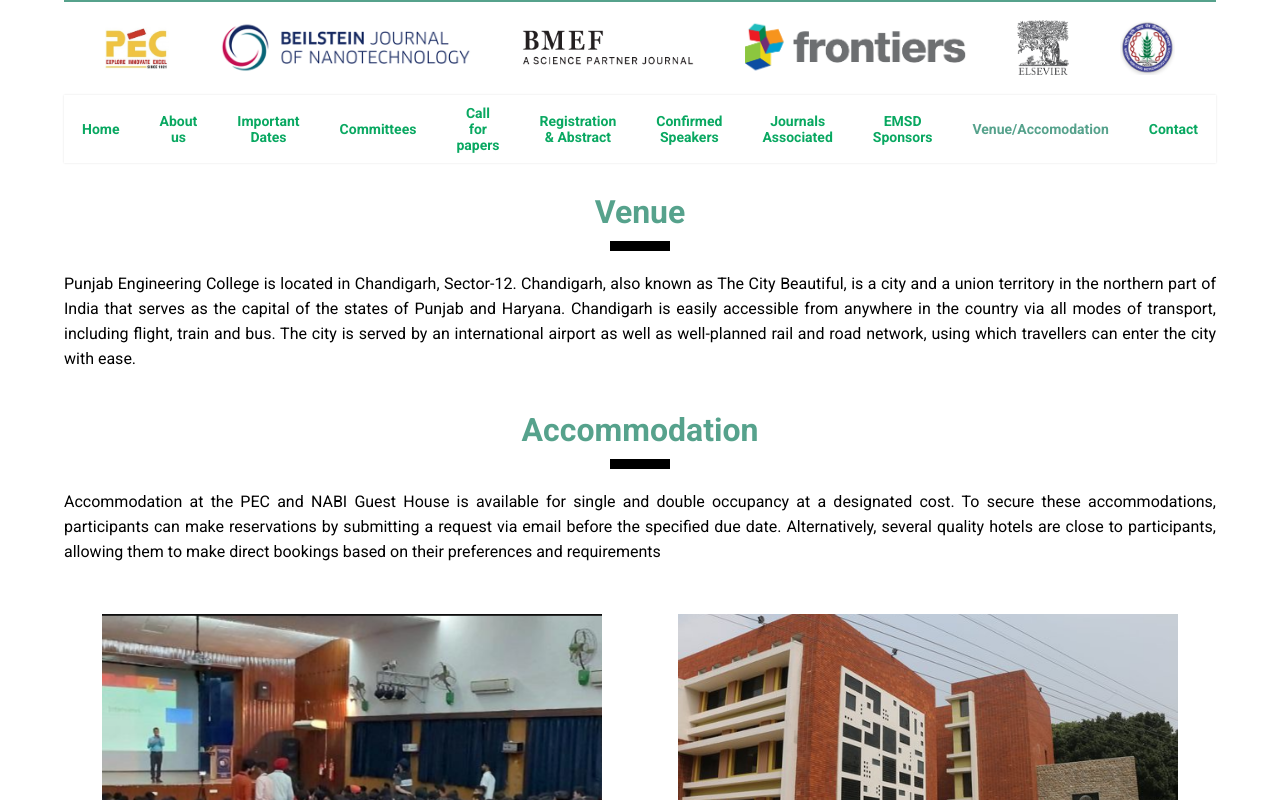
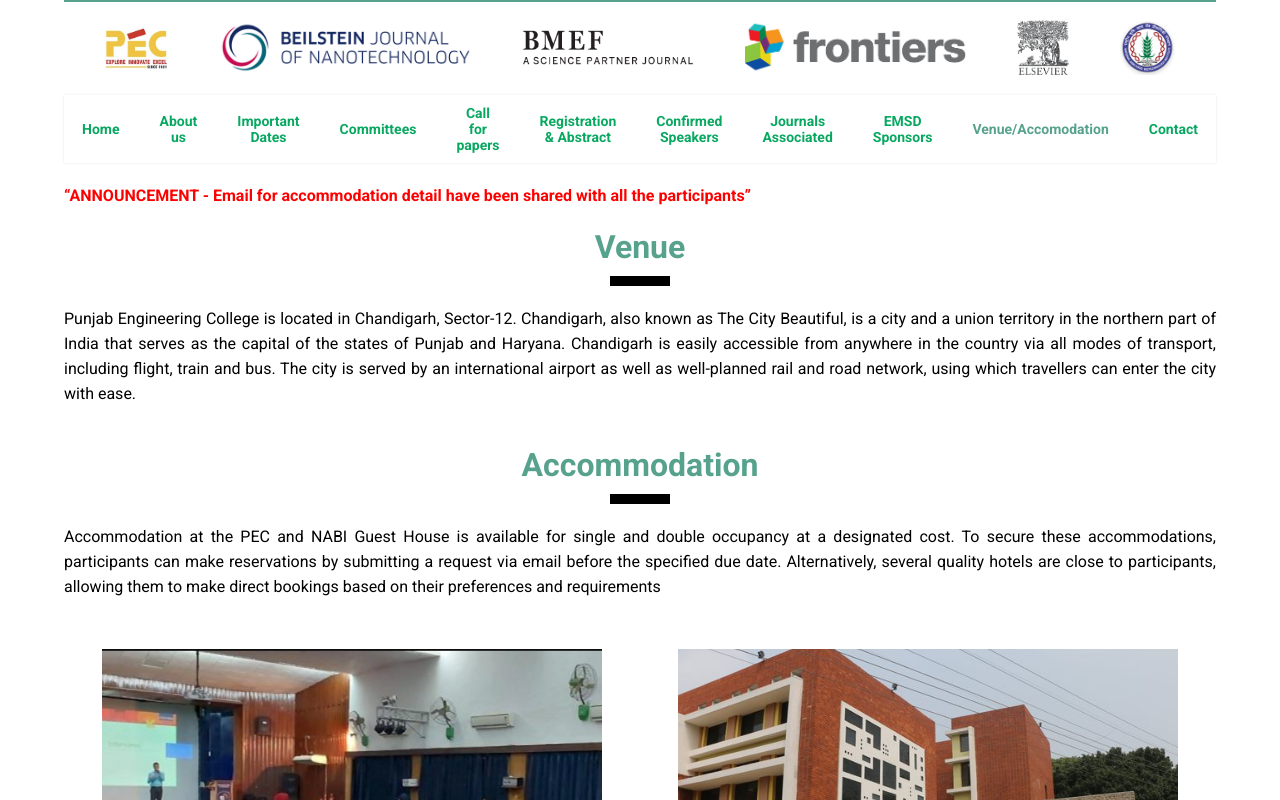
Before and after one commit to harshjohar/emsd-website, a Next.js app: page /venue in a window 1280 px wide. Shown: the top 800 px of the page. Built offline with nearby package versions, Linux system fonts and the light colour scheme.

Commit message:
added new announcement

```diff
--- a/src/data/marquee.js
+++ b/src/data/marquee.js
@@ -1,3 +1,3 @@
 export const ANNOUNCEMENTS = [
-    "ANNOUNCEMENT - Guidelines for making Poster : Poster specification - Vertical dimension of the poster should be 36 inch (3 feet) wide  x  48 inch (4 feet) high",
+    "Announcement I - Guidelines for making Poster : Poster specification - Vertical dimension of the poster should be 36 inch (3 feet) wide  x  48 inch (4 feet) high",
 ];
--- a/src/pages/index.js
+++ b/src/pages/index.js
@@ -105,6 +105,9 @@ export default function Home() {
                             {an}
                         </p>
                     ))}
+                </Marquee>
+                <Marquee className={styles.marquee_container}>
+                    <p className={styles.marquee}>Announcement II : Email for accommodation detail have been shared with all the participants</p>
                 </Marquee>
                 <HeroSection />
 
--- a/src/pages/venue.js
+++ b/src/pages/venue.js
@@ -8,6 +8,9 @@ import { FaExternalLinkAlt } from "react-icons/fa";
 function Venue() {
     return (
         <PageLayout title={"Venue | EMSD 2024"}>
+            <p className={styles.announcement}>
+                <strong>&ldquo;ANNOUNCEMENT - Email for accommodation detail have been shared with all the participants&rdquo;</strong>
+            </p>
             <h1 className={styles.heading}>Venue</h1>
             <p className={styles.description}>
                 Punjab Engineering College is located in Chandigarh, Sector-12.
--- a/src/styles/Home.module.scss
+++ b/src/styles/Home.module.scss
@@ -172,6 +172,7 @@
     color: red;
     font-weight: 600;
     margin: 0 40px;
+    padding-top: 5px;
 }
 
 .info {
--- a/src/styles/pages/venue.module.scss
+++ b/src/styles/pages/venue.module.scss
@@ -124,3 +124,10 @@
         }
     }
 }
+
+.announcement{
+    margin-top: 10px;
+    line-height: 25px;
+    text-align: justify;
+    color: red;
+}
```
